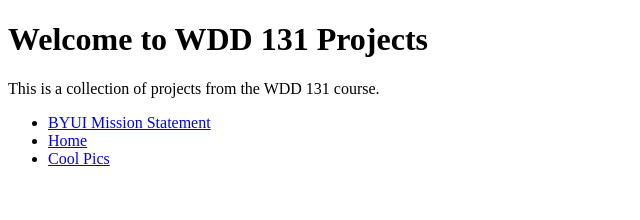
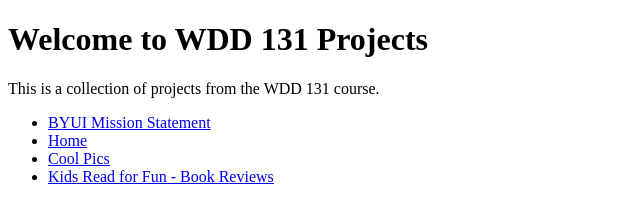
Before and after one commit to PanikStrikez/wdd131, a plain HTML site: page index.html in a window 1280 px wide. Shown: the whole page, without its empty margins (0-640 px from the left). Drawn offline with Linux system fonts and the light colour scheme.

Commit message:
NEW PAGE

```diff
--- a/index.html
+++ b/index.html
@@ -12,6 +12,7 @@
         <li><a href="mission/index.html">BYUI Mission Statement</a></li>
         <li><a href="index.html">Home</a></li>
         <li><a href="Cool Pics/index.html">Cool Pics</a></li>
+        <li><a href="bookreview/index.html">Kids Read for Fun - Book Reviews</a></li>
     </ul>
 
 </body>
```
